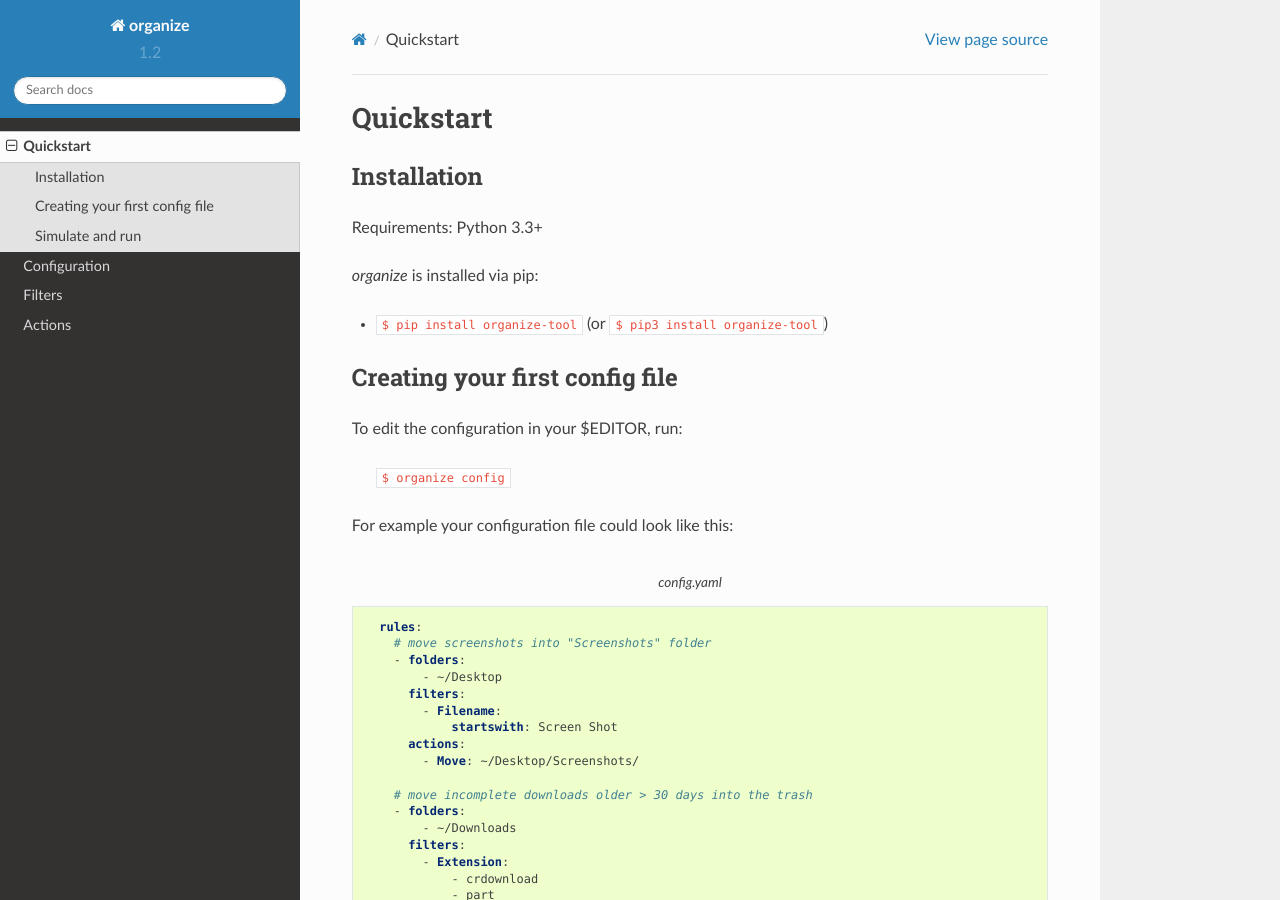
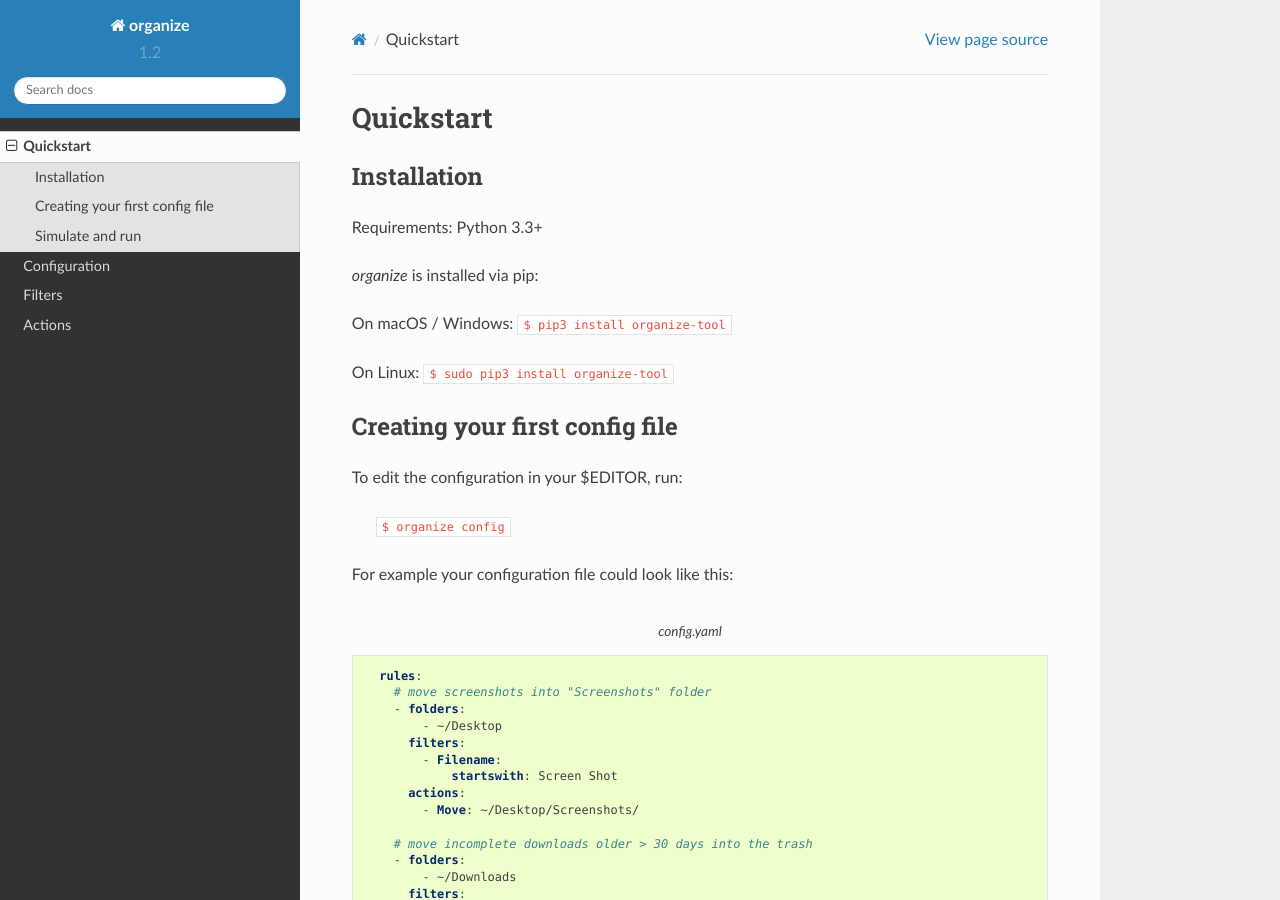
Before and after one commit to tfeldmann/organize, a Sphinx documentation site: the page built from docs/page/quickstart.rst, in a window 1280 px wide and 900 px high. Built offline with Sphinx 7.4.7 and the Read the Docs theme 2.0.0, drawn with Linux system fonts in a browser that asks for light colours.

Commit message:
update readme

```diff
--- a/README.rst
+++ b/README.rst
@@ -13,7 +13,11 @@ organize
 
 Install via pip (requirement: Python 3.3+):
 
+On macOS / Windows:
 ``$ pip3 install organize-tool``
+
+On Linux:
+``$ sudo pip3 install organize-tool``
 
 
 Why you might find this useful
--- a/docs/page/quickstart.rst
+++ b/docs/page/quickstart.rst
@@ -7,7 +7,11 @@ Requirements: Python 3.3+
 
 `organize` is installed via pip:
 
-- ``$ pip install organize-tool`` (or ``$ pip3 install organize-tool``)
+On macOS / Windows:
+``$ pip3 install organize-tool``
+
+On Linux:
+``$ sudo pip3 install organize-tool``
 
 
 Creating your first config file
```
